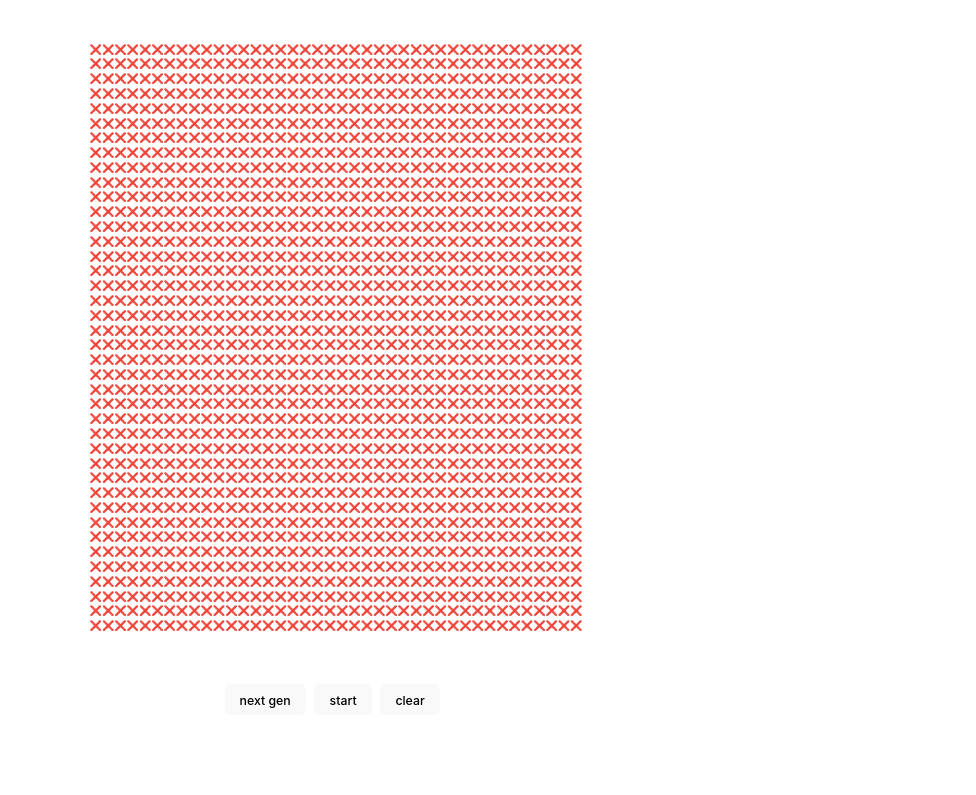
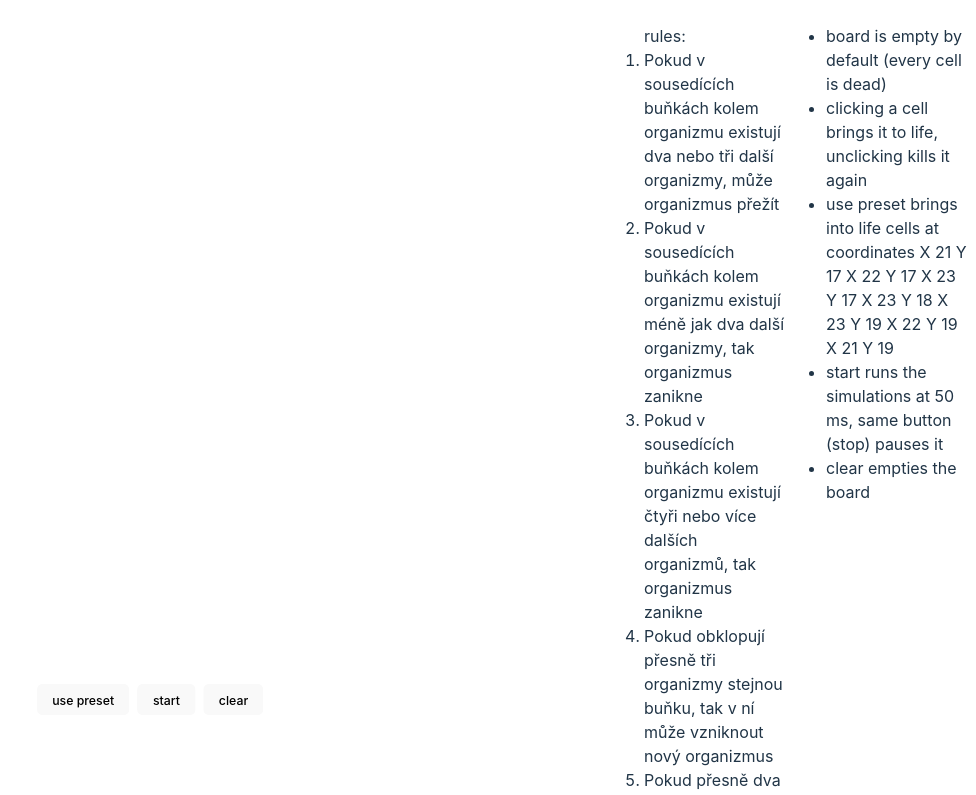
Before and after one commit to collarish/game-of-life, a React (Vite) app: page / in a window 1280 px wide. Shown: the top 795 px of the page, without its empty margins (304-1280 px from the left). Built offline with nearby package versions, Linux system fonts and the light colour scheme.

Commit message:
Change da world… my final message. Goodb ye

```diff
--- a/index.html
+++ b/index.html
@@ -2,12 +2,40 @@
 <html lang="en">
   <head>
     <meta charset="UTF-8" />
-    <link rel="icon" type="image/svg+xml" href="/vite.svg" />
     <meta name="viewport" content="width=device-width, initial-scale=1.0" />
     <title>react life</title>
   </head>
   <body>
     <div id="root"></div>
+    <ol>
+      rules:
+      <li>Pokud v sousedících buňkách kolem organizmu existují dva nebo tři další organizmy, může organizmus přežít</li>
+      <li>
+        Pokud v sousedících buňkách kolem organizmu existují méně jak dva další organizmy, tak organizmus zanikne</li>
+      <li>Pokud v sousedících buňkách kolem organizmu existují čtyři nebo více dalších organizmů, tak organizmus zanikne
+      </li>
+      <li>Pokud obklopují přesně tři organizmy stejnou buňku, tak v ní může vzniknout nový organizmus</li>
+      <li>Pokud přesně dva organizmy obklopují stejnou buňku, jeden z nich musí zaniknout (náhodný výběr)<br>
+        <em> this rule is not being implemented in this build because i think it was being too mean to the cells :((</em>
+      </li>
+
+
+
+    </ol>
+    <ul>
+      <li>board is empty by default (every cell is dead)</li>
+            <li>clicking a cell brings it to life, unclicking kills it again</li>
+      <li>use preset brings into life cells at coordinates X 21 Y 17
+      X 22 Y 17
+      X 23 Y 17
+      X 23 Y 18
+      X 23 Y 19
+      X 22 Y 19
+      X 21 Y 19</li>
+
+      <li>start runs the simulations at 50 ms, same button (stop) pauses it</li>
+      <li>clear empties the board</li>
+    </ul>
     <script type="module" src="/src/main.jsx"></script>
   </body>
 </html>
--- a/src/App.jsx
+++ b/src/App.jsx
@@ -1,26 +1,14 @@
-import React, { useState } from 'react'
+import React, { useState, useEffect } from 'react'
 import './App.css'
 
+const columns = 40;
+const rows = 40;
+const delay = 50;
+
 function App() {
-  const columns = 40;
-  const rows = 40;
+
   const [grid, setGrid] = useState(emptyGrid(columns, rows));
   const [running, setRunning] = useState(false);
-
-
-
-
-  function emptyGrid(columns, rows) {
-    const grid = [];
-
-    for (let x = 0; x < columns; x++) {
-      grid.push([]);
-      for (let y = 0; y < rows; y++) {
-        grid[x].push({ isAlive: false })
-      }
-    }
-    return grid
-  }
 
   const preset = [
     { x: 21, y: 17, isAlive: true },
@@ -31,6 +19,16 @@ function App() {
     { x: 22, y: 19, isAlive: true },
     { x: 21, y: 19, isAlive: true },
   ]
+
+  useEffect(() => {
+    const intervalId = setInterval(() => {
+      if (running)
+        moveToNextStep(setGrid);
+    }, delay);
+    return () => {
+      clearInterval(intervalId);
+    };
+  }, [running]);
 
 
   return (
@@ -49,55 +47,39 @@ function App() {
               y={y}
               setGrid={setGrid}
               isAlive={cell.isAlive}
-
             />
           )
         )}
 
       </div>
-      <button onClick={() => {
-        setGrid(grid.map((row, x) =>
-          row.map((cell, y) => {
-            const neighbors = neighborPositions.map(([x1, y1]) => {
-              const x2 = x + x1;
-              const y2 = y + y1;
-              if (x2 >= 0 && x2 < columns && y2 >= 0 && y2 < rows) {
-                return grid[x2][y2]
+      {/* <button onClick={() => { moveToNextStep(setGrid); }
+      }
+      >next gen
+      </button> */}
+      <button
+
+        onClick={() => {
+          const empty = emptyGrid(columns, rows);
+          debugger;
+          const presetGrid = empty.map((row, x) =>
+            row.map((cell, y) => {
+              debugger;
+              if (preset.some(presetCell => (presetCell.x == x && presetCell.y == y))) {
+                return { ...cell, isAlive: true };
               }
-              return null
-            }).filter(Boolean);
-
-            const aliveNeighbors = neighbors.filter(n => n.isAlive).length;
-
-            if (cell.isAlive) {
-              return aliveNeighbors === 2 || aliveNeighbors === 3
-                // 1. Pokud v sousedících buňkách kolem organizmu existují dva nebo tři další organizmy, může organizmus přežít
-                ? { ...cell, isAlive: true }
-                // 2. Pokud v sousedících buňkách kolem organizmu existují čtyři nebo více dalších organizmů, tak organizmus zanikne
-                // 3. Pokud v sousedících buňkách kolem organizmu existují méně jak dva další organizmy, tak organizmus zanikne
-                : { ...cell, isAlive: false }
+              return cell;
             }
-
-            return aliveNeighbors === 3
-              // 4. Pokud obklopují přesně tři organizmy stejnou buňku, tak v ní může vzniknout nový organizmus
-              ? { ...cell, isAlive: true }
-              // jinak nekromancie nefunguje
-              : { ...cell, isAlive: false }
-          }
-          )
-        )
-        )
-
-      }
-      }
+            )
+          );
+          setGrid(presetGrid);
+        }}
       >
-        next gen
-      </button>
+        use preset</button>
       <button
         onClick={() => {
           return setRunning(!running)
         }}
-      >{running ? "im changing states but dont do anything" : "start"}</button>
+      >{running ? "stop" : "start"}</button>
       <button
         onClick={() => {
           setGrid(emptyGrid(columns, rows))
@@ -107,6 +89,80 @@ function App() {
   )
 }
 
+function moveToNextStep(setGrid) {
+  setGrid(currentGrid => {
+    //array of elements of type {cell: {isAlive: Boolean}, x: Number, y: Number}
+    const cellsToKill = [];
+
+    const nextGeneration =
+      currentGrid.map((row, x) =>
+        row.map((cell, y) => {
+
+          const neighbors = neighborPositions.map(([x1, y1]) => {
+            const x2 = x + x1;
+            const y2 = y + y1;
+            if (x2 >= 0 && x2 < columns && y2 >= 0 && y2 < rows) {
+              return { cell: currentGrid[x2][y2], x: x2, y: y2 };
+            }
+            return null;
+          }).filter(x => x != null);
+
+
+          const aliveNeighbors = neighbors.filter(n => n.cell.isAlive);
+          const aliveNeighborCount = aliveNeighbors.length;
+
+
+          if (cell.isAlive) {
+            // debugger;
+            if (aliveNeighborCount === 2) {
+              const random = Math.random();
+              const killNeighborIndex = random >= 0.5 ? 1 : 0;
+              const neighborToKill = aliveNeighbors[killNeighborIndex];
+
+              cellsToKill.push(neighborToKill);
+            }
+            return aliveNeighborCount === 2 || aliveNeighborCount === 3
+              // 1. Pokud v sousedících buňkách kolem organizmu existují dva nebo tři další organizmy, může organizmus přežít
+              ? { ...cell, isAlive: true }
+              // 2. Pokud v sousedících buňkách kolem organizmu existují čtyři nebo více dalších organizmů, tak organizmus zanikne
+              // 3. Pokud v sousedících buňkách kolem organizmu existují méně jak dva další organizmy, tak organizmus zanikne
+              : { ...cell, isAlive: false }
+          }
+
+          return aliveNeighborCount === 3
+            // 4. Pokud obklopují přesně tři organizmy stejnou buňku, tak v ní může vzniknout nový organizmus
+            ? { ...cell, isAlive: true }
+            // jinak nekromancie nefunguje
+            : { ...cell, isAlive: false }
+        }
+        )
+      );
+
+    nextGeneration.forEach((row, x) => {
+      row.forEach((cell, y) => {
+        if (cellsToKill.some((cellsToKillElement) => (cellsToKillElement.x == x && cellsToKillElement.y == y))) {
+          //uncomment for CoinFlipDeath rule = Pokud přesně dva organizmy obklopují stejnou buňku, jeden z nich musí zaniknout (náhodný výběr)
+          // cell.isAlive = false;
+        }
+      })
+    })
+
+    return nextGeneration;
+
+  });
+}
+
+function emptyGrid(columns, rows) {
+  const grid = [];
+
+  for (let x = 0; x < columns; x++) {
+    grid.push([]);
+    for (let y = 0; y < rows; y++) {
+      grid[x].push({ isAlive: false })
+    }
+  }
+  return grid
+}
 
 function Cell(props) {
   const x = props.x;
@@ -115,14 +171,11 @@ function Cell(props) {
   const setGrid = props.setGrid;
   const isAlive = props.isAlive;
 
-
-
-
   return (
     <div className='cell'
 
       onClick={() => {
-        console.log(position);
+        // console.log(position);
         setGrid(currentState => {
 
           const updatedState = currentState.map((row, x1) => {
@@ -131,22 +184,17 @@ function Cell(props) {
 
             })
           });
+          return updatedState;
+        })
+      }
+      }
+    >
+      {isAlive ? "⭐" : "."}
+    </div >
+  )
+}
 
 
-          return updatedState;
-
-        })
-      }
-
-      }
-
-    >
-      {isAlive ? "✅" : "❌"}
-    </div >
-  )
-
-
-}
 
 const neighborPositions = [
   [-1, -1],
```
